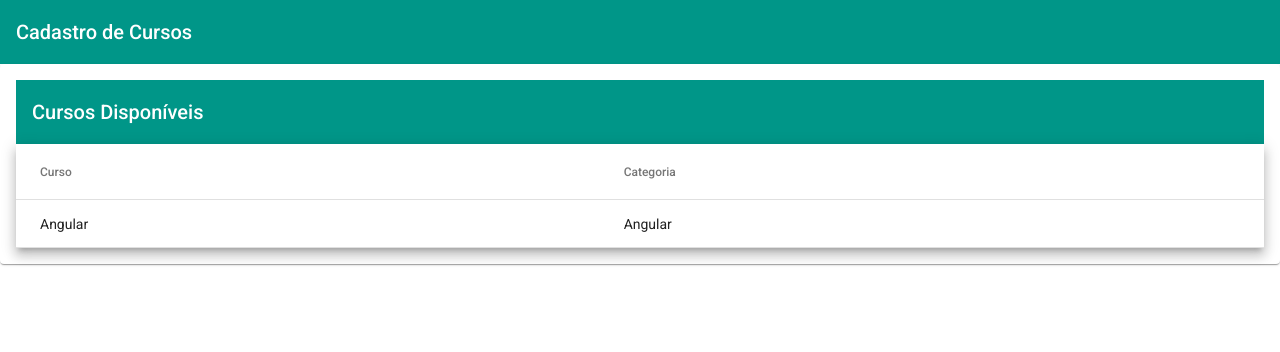
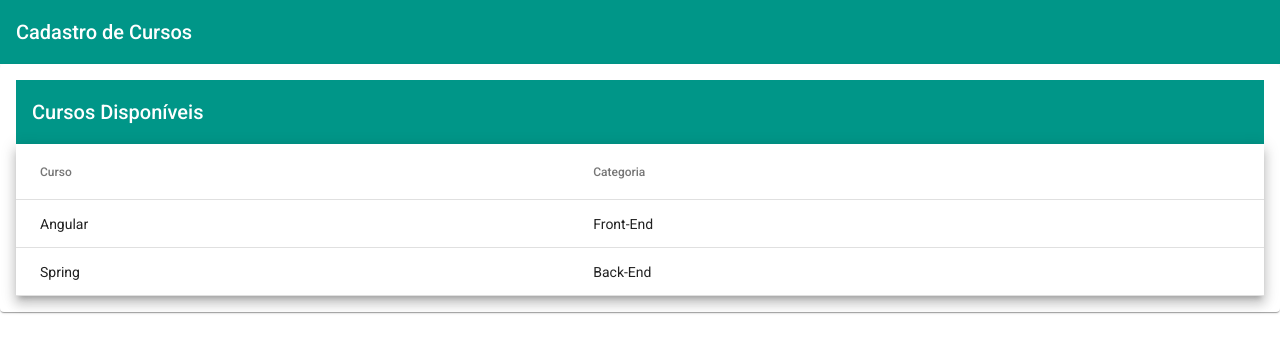
Before and after one commit to ramoncasagrande/CRUD-Angular-Spring, an Angular app: page /courses in a window 1280 px wide. Shown: the top 352 px of the page. Built offline with nearby package versions, Linux system fonts and the light colour scheme.

Commit message:
Ajustes na Lista de Cursos

```diff
--- a/src/app/courses/courses/courses.component.html
+++ b/src/app/courses/courses/courses.component.html
@@ -13,7 +13,7 @@
   <!-- Category Column -->
   <ng-container matColumnDef="category">
     <th mat-header-cell *matHeaderCellDef> Categoria </th>
-    <td mat-cell *matCellDef="let course"> {{ course.name }} </td>
+    <td mat-cell *matCellDef="let course"> {{ course.category }} </td>
   </ng-container>
 
 
--- a/src/app/courses/courses/courses.component.ts
+++ b/src/app/courses/courses/courses.component.ts
@@ -9,7 +9,8 @@ import { Component, OnInit } from '@angular/core';
 export class CoursesComponent implements OnInit {
 
   courses: Course[] = [
-    { _id: '1', name: 'Angular', category: 'Front-End'}
+    { _id: '1', name: 'Angular', category: 'Front-End'},
+    { _id: '2', name: 'Spring', category: 'Back-End'}
   ];
   displayedColumns = ['name','category'];
 
```
